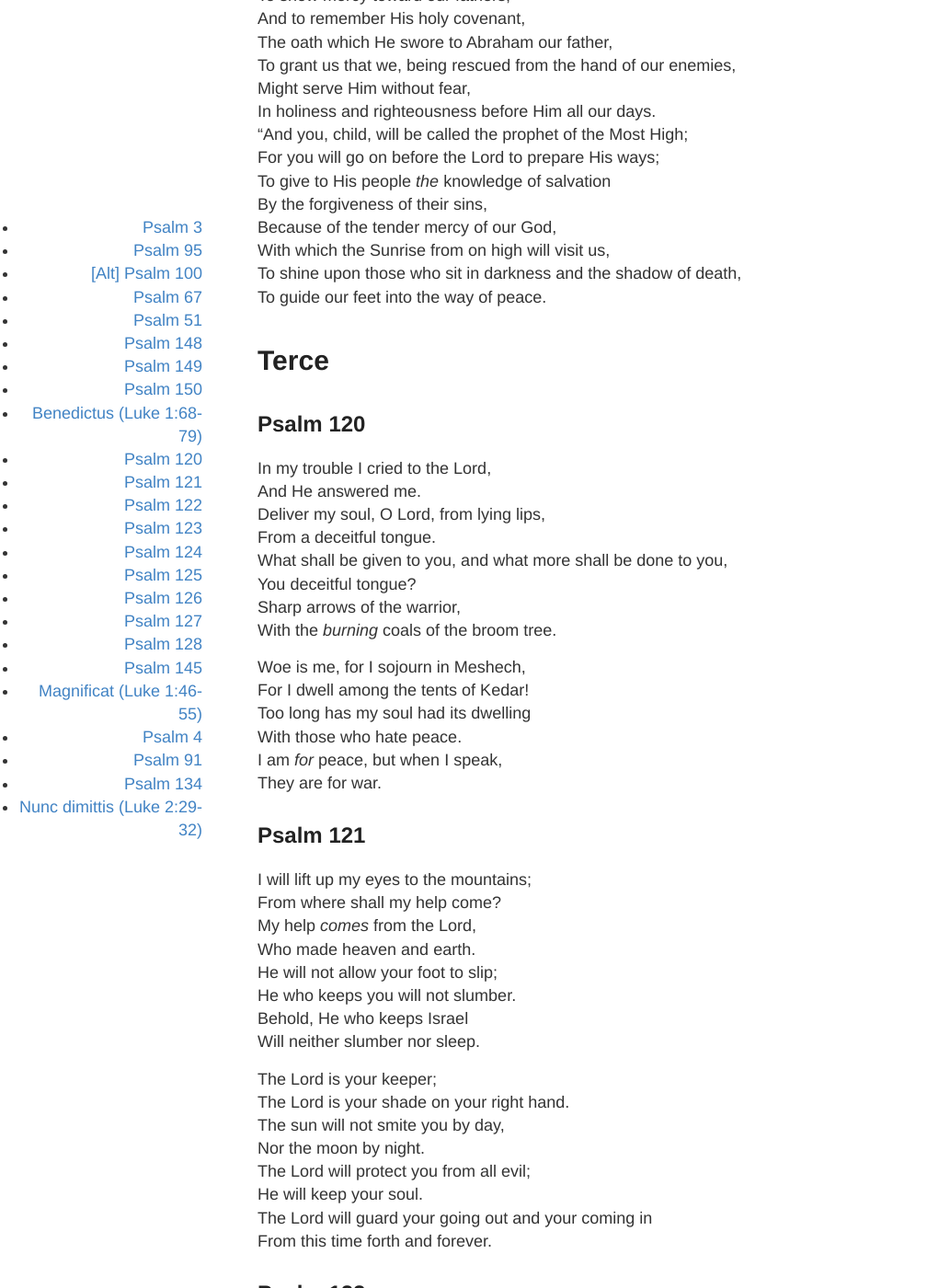
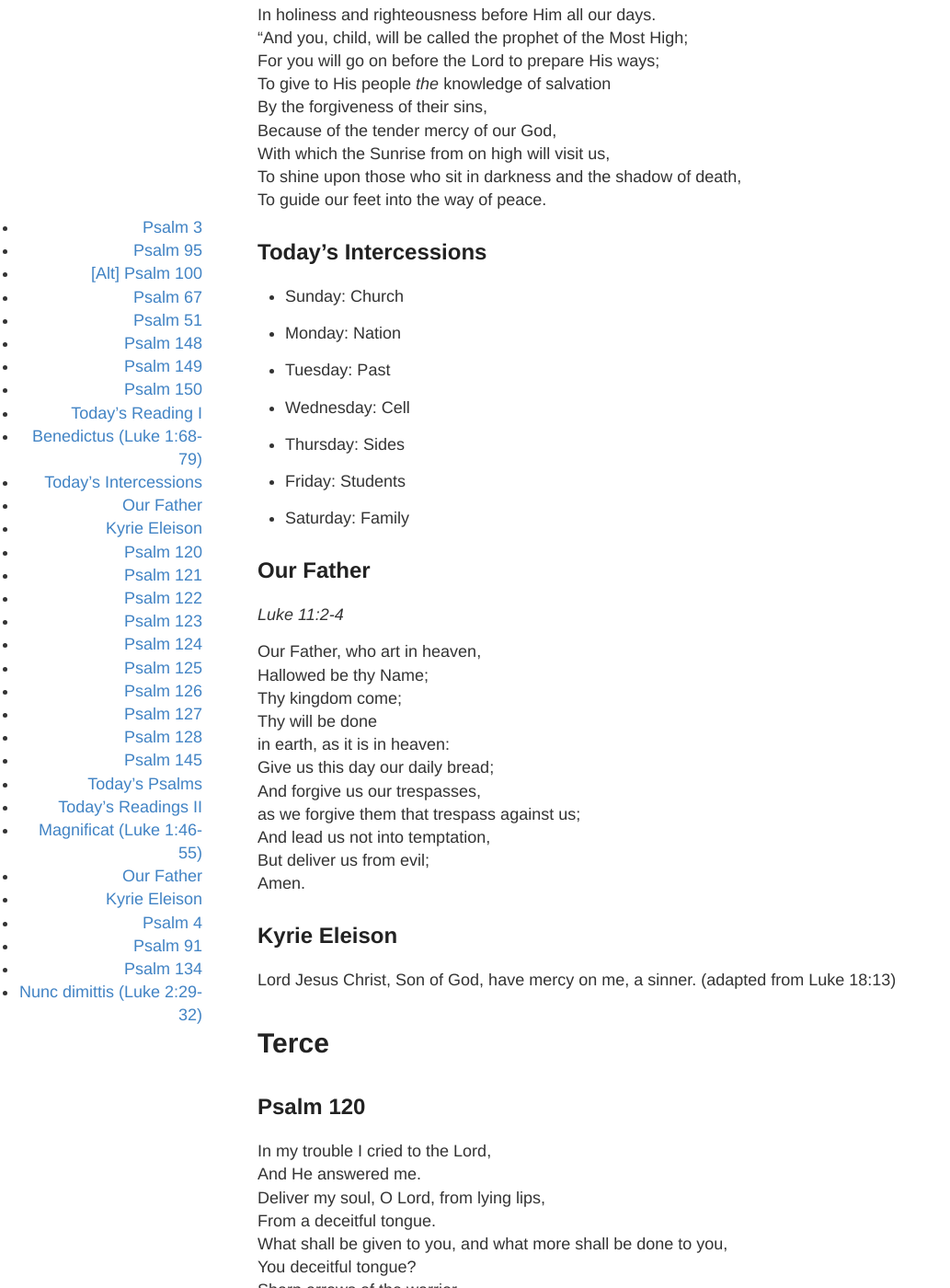
Before and after one commit to zechlau14/zechlau14.github.io, a Jekyll site: the page built from projects/Daily Office.md, in a window 1280 px wide and 1400 px high, scrolled down 6164 px. Shown: the whole window at 92% size, without its empty margins (0-1033 px from the left). Built offline with Jekyll 4.4.1, drawn with Linux system fonts in a browser that asks for light colours; our own code applies the rules of GitHub Pages for plain Markdown files; some of the changed text lies outside the part shown.

Commit message:
sync md of Daily Office to final pdf

```diff
--- a/projects/Daily Office.md
+++ b/projects/Daily Office.md
@@ -226,6 +226,8 @@ Praise Him with resounding cymbals.
 Let everything that has breath praise the Lord.
 Praise the Lord!
 
+## Today's Reading I
+
 ## Benedictus (Luke 1:68-79)
 
 "Blessed *be* the Lord God of Israel,
@@ -249,6 +251,42 @@ Because of the tender mercy of our God,
 With which the Sunrise from on high will visit us,
 To shine upon those who sit in darkness and the shadow of death,
 To guide our feet into the way of peace.
+
+## Today's Intercessions
+
+* Sunday: Church
+
+* Monday: Nation
+
+* Tuesday: Past
+
+* Wednesday: Cell
+
+* Thursday: Sides
+
+* Friday: Students
+
+* Saturday: Family
+
+## Our Father
+
+*Luke 11:2-4*
+
+Our Father, who art in heaven,
+Hallowed be thy Name;
+Thy kingdom come;
+Thy will be done
+in earth, as it is in heaven:
+Give us this day our daily bread;
+And forgive us our trespasses,
+as we forgive them that trespass against us;
+And lead us not into temptation,
+But deliver us from evil;
+Amen.
+
+## Kyrie Eleison
+
+Lord Jesus Christ, Son of God, have mercy on me, a sinner. (adapted from Luke 18:13)
 
 # Terce
 
@@ -458,6 +496,10 @@ But all the wicked He will destroy.
 My mouth will speak the praise of the Lord,
 And all flesh will bless His holy name forever and ever.
 
+## Today's Psalms
+
+## Today's Readings II
+
 ## Magnificat (Luke 1:46-55)
 
 “My soul exalts the Lord,
@@ -478,6 +520,42 @@ And sent away the rich empty-handed.
 In remembrance of His mercy,
 As He spoke to our fathers,
 To Abraham and his descendants forever.”
+
+Today's Intercessions
+
+- Sunday: Church
+
+- Monday: Nation
+
+- Tuesday: Past
+
+- Wednesday: Cell
+
+- Thursday: Sides
+
+- Friday: Students
+
+- Saturday: Family
+
+## Our Father
+
+*Luke 11:2-4*
+
+Our Father, who art in heaven,
+Hallowed be thy Name;
+Thy kingdom come;
+Thy will be done
+in earth, as it is in heaven:
+Give us this day our daily bread;
+And forgive us our trespasses,
+as we forgive them that trespass against us;
+And lead us not into temptation,
+But deliver us from evil;
+Amen.
+
+## Kyrie Eleison
+
+Lord Jesus Christ, Son of God, have mercy on me, a sinner. (adapted from Luke 18:13)
 
 # Compline
 
```
Also changed, not shown: other parts of projects/Daily Office.md (+5 -5 lines), 9 other files.
